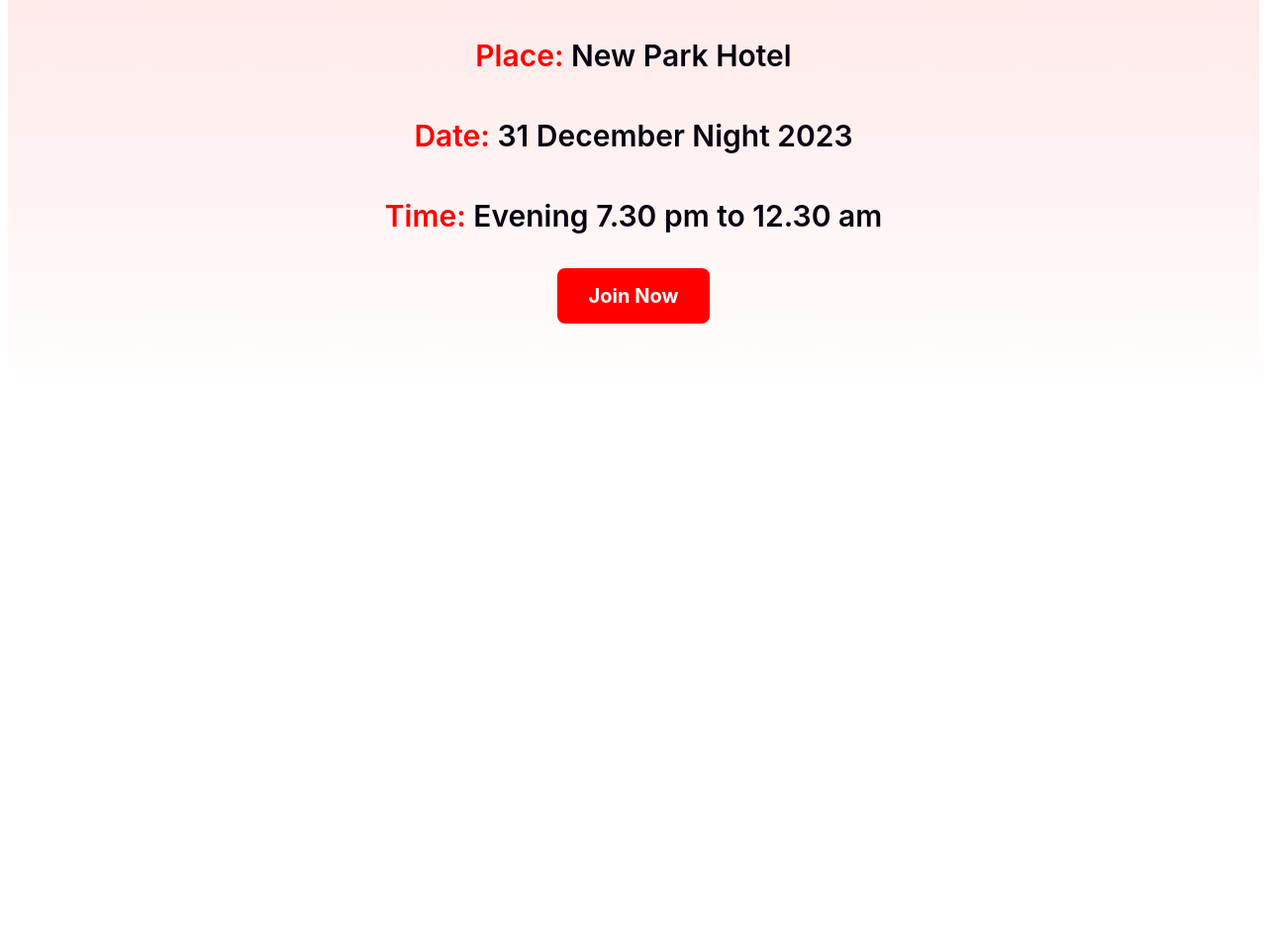
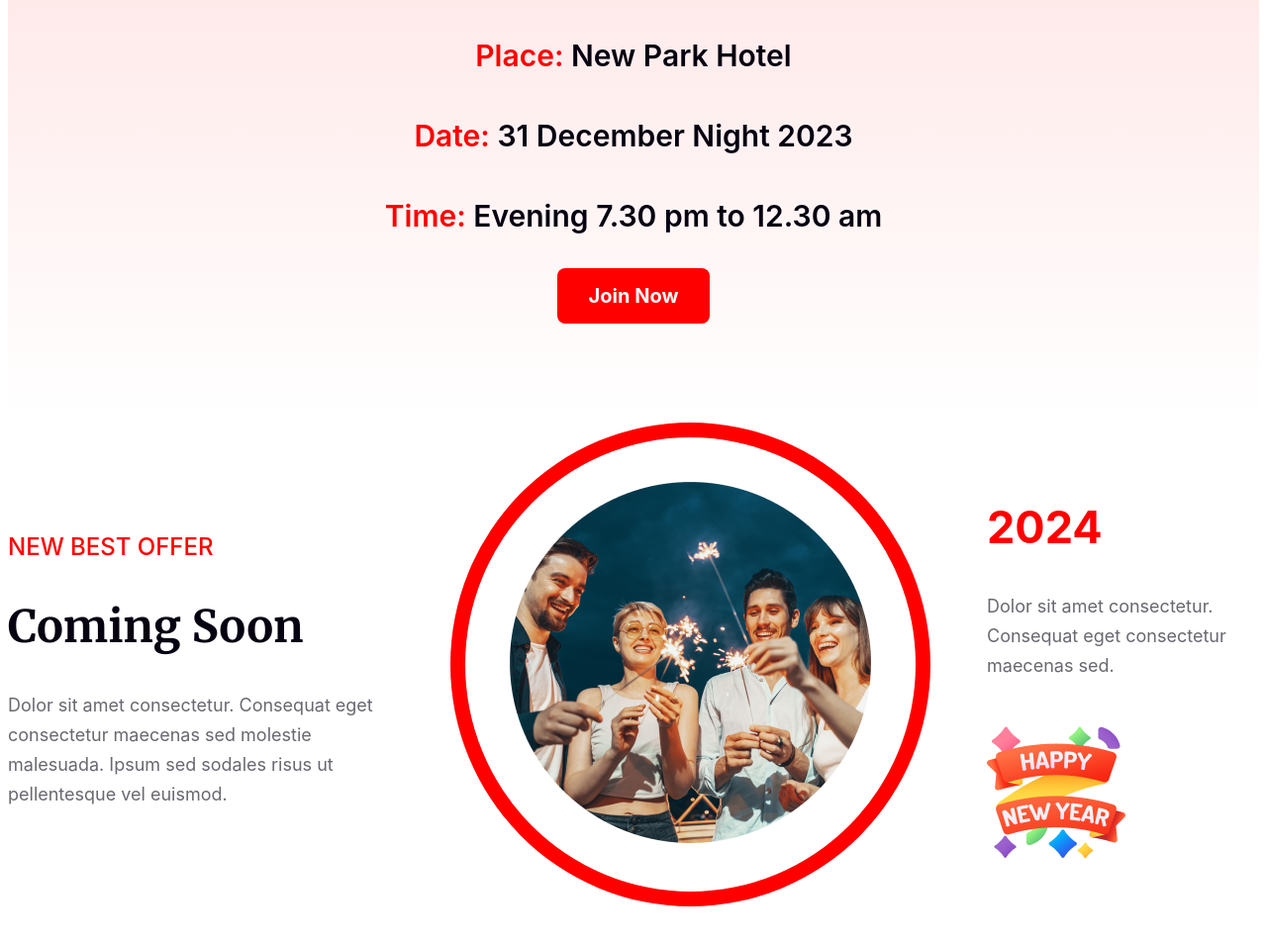
Before and after one commit to mahfuzarrahmanmunna/new-year, a plain HTML site: page index.html in a window 1280 px wide. Shown: the part 2480-3434 px from the top of the page at 99% size. Before the commit the page ends 3027 px from the top, so only its background shows below. Drawn offline with Linux system fonts and the light colour scheme.

Commit message:
push even

```diff
--- a/index.html
+++ b/index.html
@@ -32,7 +32,7 @@
         <section class="welcome">
             <div class="writing-section">
                 <h2 class="wlc-head merriweather">Welcome to <br> midnight party</h2>
-                <p class="primary-desc">
+                <p class="banner-desc">
                     Dolor sit amet consectetur. Consequat eget consectetur maecenas sed molestie malesuada.
                     Ipsum sed sodales risus ut pellentesque vel euismod.
                 </p>
@@ -55,6 +55,36 @@
                 </div>
             </div>
         </section>
+
+        <section class="come">
+            <div class="soon">
+                <div class="desc-head">
+                    <h4 class="come-head">NEW BEST OFFER</h4>
+                    <h2 class="come-head2">Coming Soon</h2>
+                </div>
+                <p class="primary-desc">
+                    Dolor sit amet consectetur. Consequat eget consectetur
+                    maecenas sed molestie malesuada. Ipsum sed
+                    sodales risus ut pellentesque vel euismod.
+                </p>
+            </div>
+            <div class="come-image">
+                <img src="./images/Ellipse 1.png" alt="">
+            </div>
+            <div class="year-come">
+                <div class="year-write">
+                    <h2 class="year-hear">2024</h2>
+                    <p class="primary-desc">
+                        Dolor sit amet consectetur. Consequat
+                         eget consectetur maecenas sed.
+                    </p>
+                </div>
+                <div class="new-yr">
+                    <img src="./images/Group 96.png" alt="">
+                </div>
+
+            </div>
+        </section>
     </main>
     <footer>
 
--- a/stylex/style.css
+++ b/stylex/style.css
@@ -42,6 +42,14 @@
     background: linear-gradient(180.00deg, rgb(7, 2, 17),rgba(7, 2, 17, 0) 100%), url("../images/banner image.png");
     background-repeat: no-repeat;
     padding: 140px 344px;
+}
+.banner-desc {
+    font-family: "Inter", serif;
+    font-size: 18px;
+    font-weight: 400;
+    color: white;
+    line-height: 30px;
+    letter-spacing: 0%;
 }
 
 /* Offer Card Style */
@@ -112,7 +120,7 @@
     font-family: "Inter", serif;
     font-size: 18px;
     font-weight: 400;
-    color: white;
+    color: rgba(7, 2, 17, 0.6);
     line-height: 30px;
     letter-spacing: 0%;
 }
@@ -157,3 +165,49 @@
     line-height: auto;
     color: white;
 }
+
+/* Come section Style */
+.come {
+    display: flex;
+    justify-content: space-between;
+    align-items: center;
+}
+
+.come-image {
+    border: 15px solid red;
+    border-radius: 50%;
+    padding: 45px;
+    max-width: 600px;
+}
+.soon {
+    max-width: 390px;
+}
+.come-head {
+    font-family: "Inter", serif;
+    font-size: 24px;
+    font-weight: 500;
+    line-height: auto;
+    letter-spacing: 0%;
+    color: #ff0000;
+}
+.come-head2 {
+    font-family: "Merriweather", serif;
+    color: rgba(7, 2, 17, 1);
+    font-weight: black;
+    font-size: 45px;
+    line-height: auto;
+    letter-spacing: 0%;
+    color: rgba(7, 2, 17, 1);
+}
+.year-come {
+    max-width: 275px;
+}
+.year-hear {
+    font-family: "Inter", serif;
+    color: #ff0000;
+    font-size: 45px;
+    font-weight: bold;
+}
+.new-yr {
+    margin-top: 43px;
+}
```
